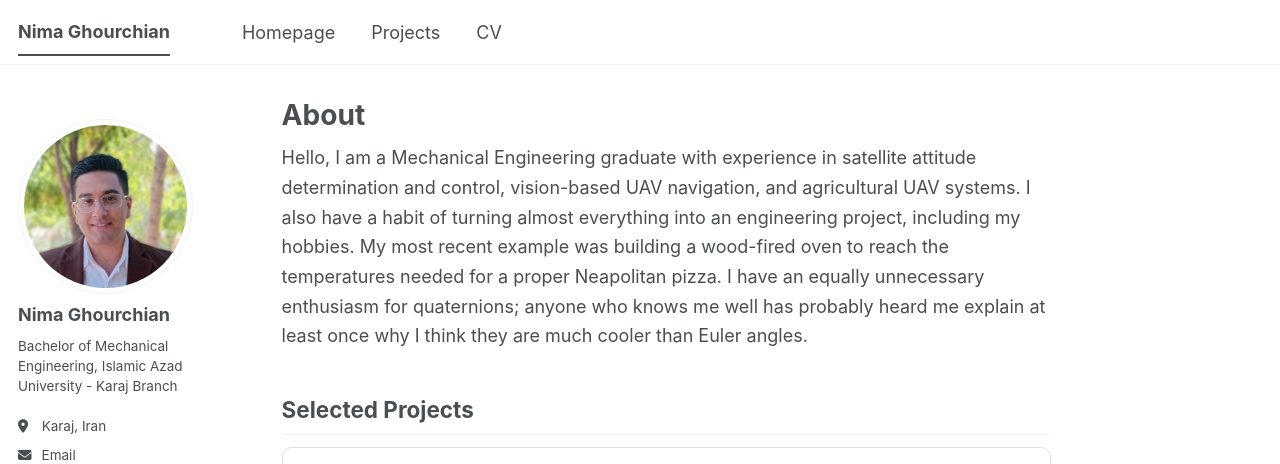
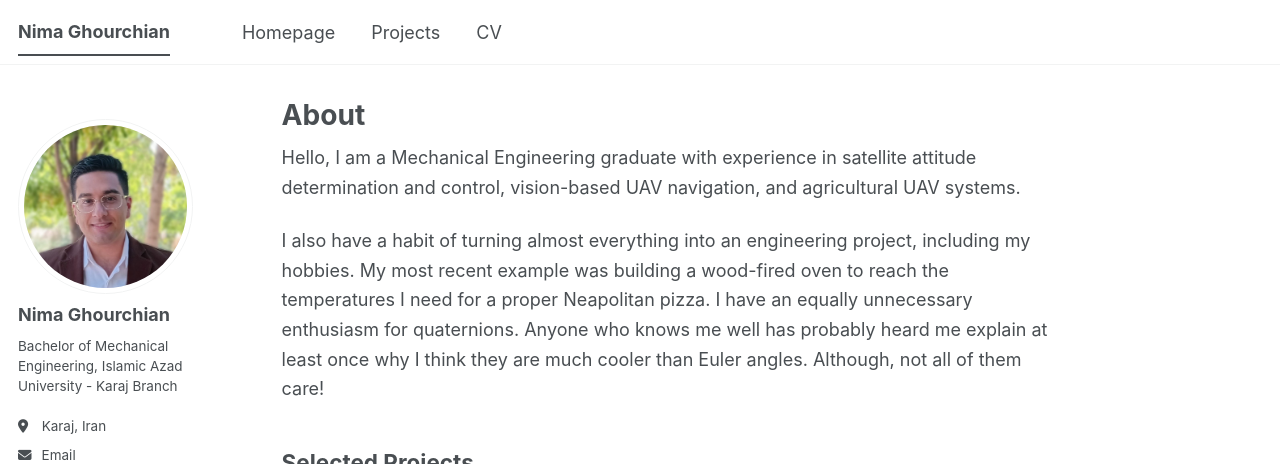
Before and after one commit to nimaghourchian/nimaghourchian.github.io, a Jekyll site: the page built from _pages/about.md, in a window 1280 px wide and 1315 px high, cut to the strip 0-464 px from the top of the window. Built offline with Jekyll 4.4.1, drawn with Linux system fonts in a browser that asks for light colours; a style sheet for code colours, icons or effects is not loaded.

Commit message:
Update about.md

```diff
--- a/_pages/about.md
+++ b/_pages/about.md
@@ -268,9 +268,11 @@ redirect_from:
 </style>
 
 <p class="about-intro">
-  Hello, I am a Mechanical Engineering graduate with experience in satellite attitude determination and control, vision-based UAV navigation, and      agricultural UAV systems.
-  I also have a habit of turning almost everything into an engineering project, including my hobbies. My most recent example was building a wood-fired oven to reach the temperatures needed for a proper Neapolitan pizza. I have an equally unnecessary enthusiasm for quaternions; anyone who knows me well has probably heard me explain at least once why I think they are much cooler than Euler angles.
+  Hello, I am a Mechanical Engineering graduate with experience in satellite attitude determination and control, vision-based UAV navigation, and agricultural UAV systems.
+</p>
 
+<p class="about-intro">
+  I also have a habit of turning almost everything into an engineering project, including my hobbies. My most recent example was building a wood-fired oven to reach the temperatures I need for a proper Neapolitan pizza. I have an equally unnecessary enthusiasm for quaternions. Anyone who knows me well has probably heard me explain at least once why I think they are much cooler than Euler angles. Although, not all of them care!
 </p>
 
 ## Selected Projects
```
